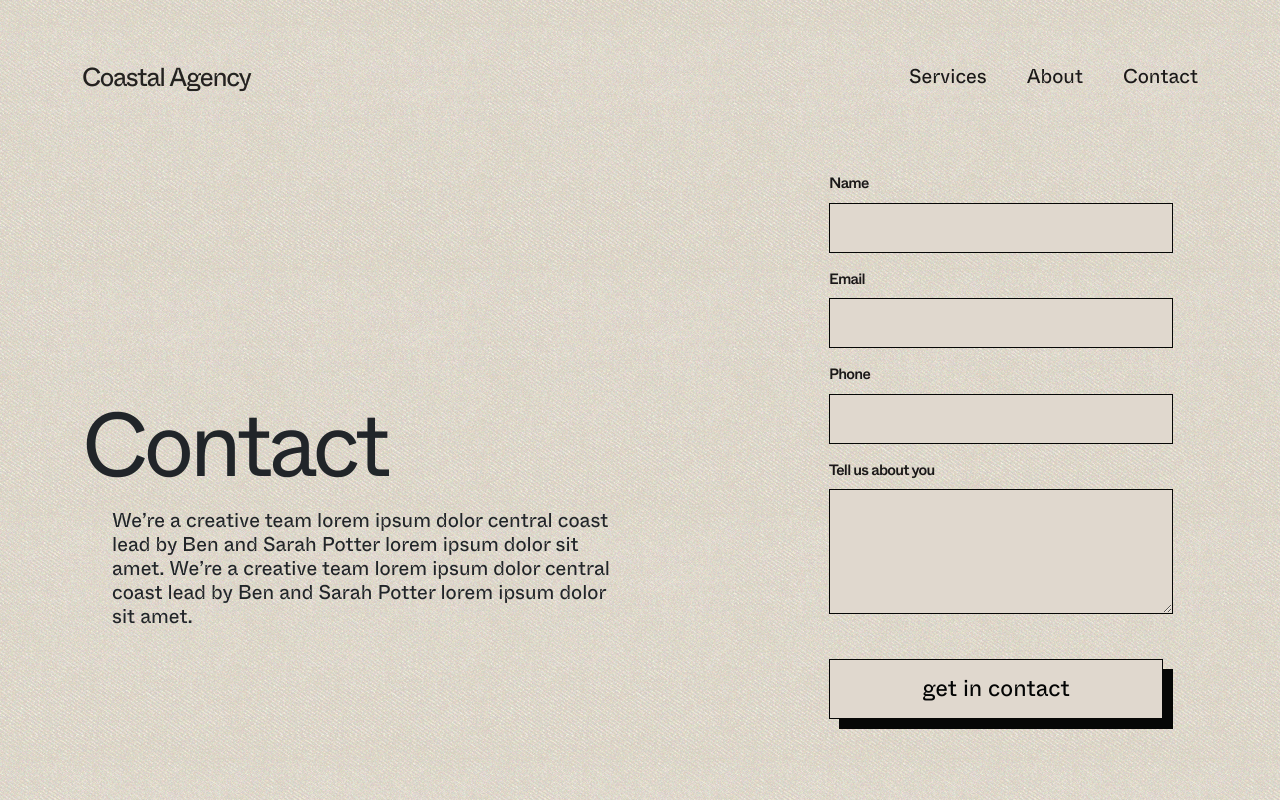
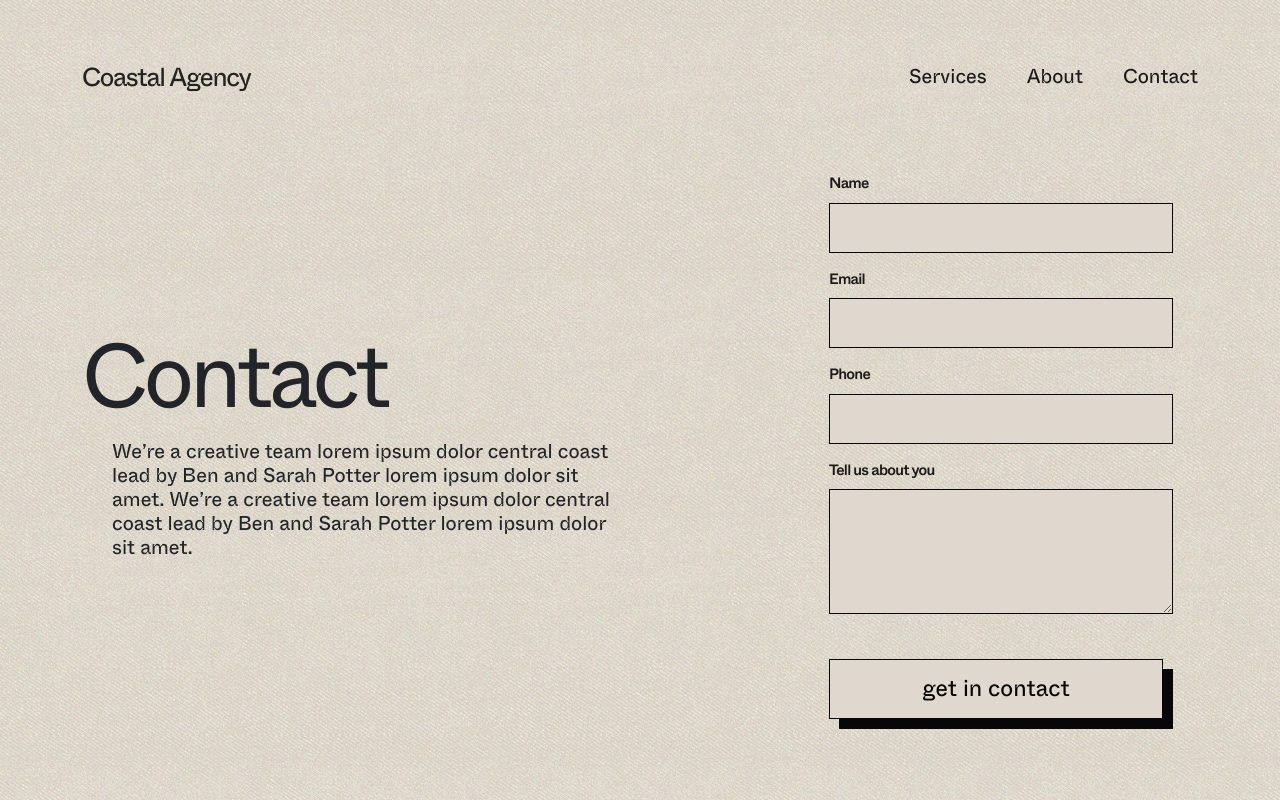
Before and after one commit to AhmedFawzy31/Coastal-Agency, a plain HTML site: page contact.html in a window 1280 px wide. Drawn offline with nearby package versions, Linux system fonts and the light colour scheme.

Commit message:
contact page

```diff
--- a/css/contact.css
+++ b/css/contact.css
@@ -12,9 +12,8 @@ header h1 {
   position: relative;
 }
 .contact-text .header-text {
-  position: absolute;
   top: 100%;
-  transform: translateY(18px);
+  padding-top: 18px;
 }
 header .row {
   align-items: center;
```
